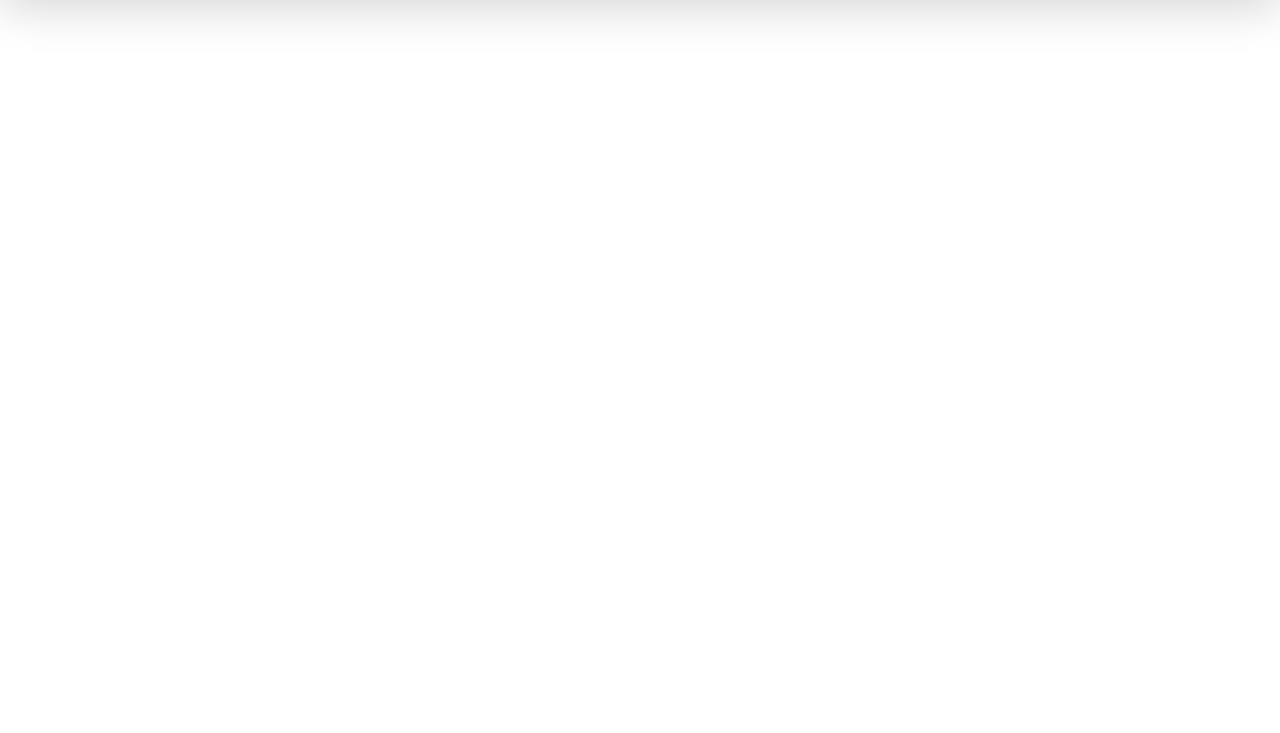
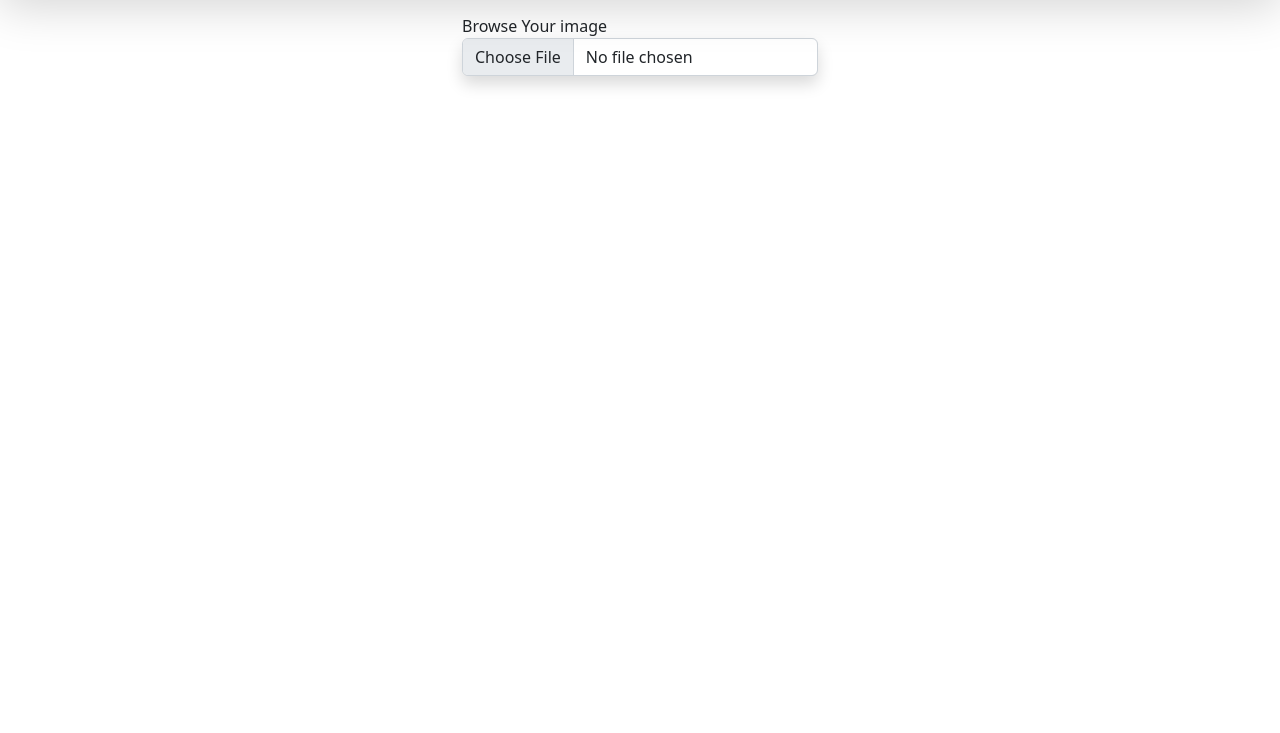
Before and after one commit to Pasan-Pahasara/Spring-Image-Uploader-MVC, a plain HTML site: page index.html in a window 1280 px wide. Shown: the part 67-800 px from the top of the page. Drawn offline with nearby package versions, Linux system fonts and the light colour scheme.

Commit message:
Added File Chosen to the index file

```diff
--- a/index.html
+++ b/index.html
@@ -16,7 +16,16 @@
         </div>
     </nav>
 </header>
-
+<section class="container mt-4">
+    <div class="row justify-content-around">
+        <div class="col-4">
+            <form>
+                <label for="file">Browse Your image </label>
+                <input id="file" name="myFile" type="file" class="form-control shadow">
+            </form>
+        </div>
+    </div>
+</section>
 <script src="assets/jQuery/jquery-3.6.0.min.js"></script>
 <script src="assets/js/bootstrap.min.js"></script>
 <script>
```
